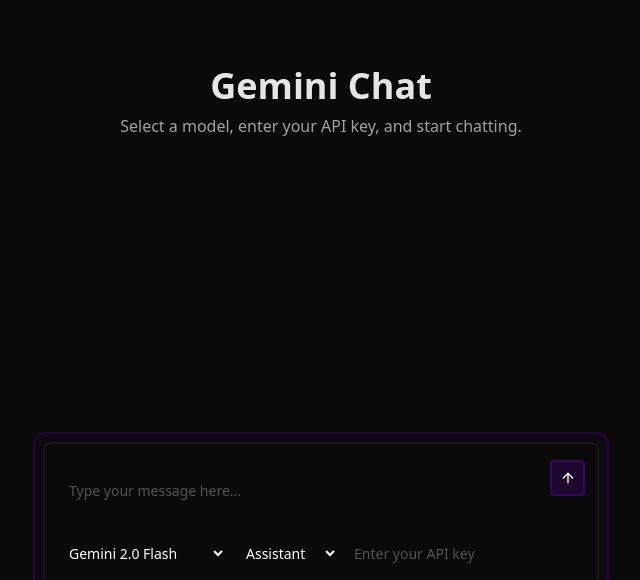
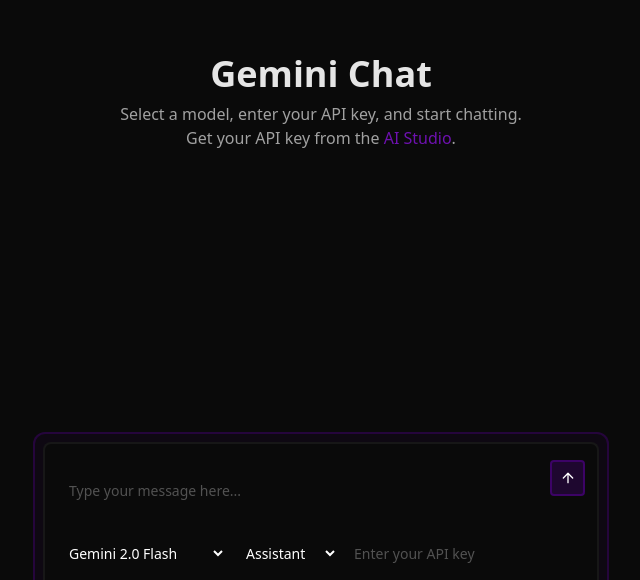
Before and after one commit to Arjunsharmahehe/gemini-chat, a React (Vite) app: page / in a window 1280 px wide. Shown: the part 220-800 px from the top of the page, without its empty margins (319-959 px from the left). Built offline with nearby package versions, Linux system fonts and the light colour scheme.

Commit message:
quality of life changes

```diff
--- a/src/App.tsx
+++ b/src/App.tsx
@@ -153,8 +153,8 @@
           </button>
           <h1 className="text-xl font-semibold text-gray-50">AI Chat</h1>
         </div>
-      <div className='flex-1 max-w-xl w-full mx-auto bg-neutral-950 h-screen flex flex-col'>
-        <div className='flex-1 bg-neutral-950 max-h-screen overflow-y-auto px-2 mt-6 pb-8'>
+      <div className='flex-1 max-w-xl w-full mx-auto h-screen flex flex-col'>
+        <div className='flex-1  max-h-screen overflow-y-auto px-2 mt-6 pb-8'>
           { messages.length === 0 ? <WelcomeScreen /> : messages?.map((message, index) => message.type === 'user' ? (
             <UserMessage key={`${message.timestamp.toISOString()}-${index}`} content={message.content} model={message.model} timestamp={message.timestamp} chatEndRef={chatEndRef} />
           ) : (
--- a/src/components/AssistantMessage.tsx
+++ b/src/components/AssistantMessage.tsx
@@ -17,7 +17,7 @@
     // Target ol tags
     ol: ({ node, ...props }) => <ol className='text-sm list-decimal list-inside pl-4 mb-2' {...props} />,
     // Target inline code
-    code: ({ node, ...props }) => <code className='text-sm font-normal bg-neutral-800 text-neutral-300 rounded-sm px-1 py-[1px] font-mono' {...props} />,
+    code: ({ node, ...props }) => <code className='text-sm font-thin bg-neutral-800 text-neutral-300 rounded-sm px-1 py-[1px] font-mono' {...props} />,
     // Target code blocks
     pre: ({ node, ...props }) => <pre className='text-sm bg-neutral-900 rounded-md border-2 border-purple-950/50 p-3 my-2 overflow-x-auto' {...props} />,
   };
@@ -44,6 +44,17 @@
     });
   }
 
+  if ( content === "Loading..."){
+    return (
+      <div className='flex w-fit gap-1 mr-auto py-3'>
+        <p className='w-3 h-3 animate-pulse bg-neutral-600 rounded-full'/>
+        <p className='w-3 h-3 animate-pulse bg-neutral-600 rounded-full'/>
+        <p className='w-3 h-3 animate-pulse bg-neutral-600 rounded-full'/>
+      </div>
+    )
+  }
+
+
   return (
     <div ref={chatEndRef} className='px-4 py-3 mr-auto w-fit max-w-full min-w-[200px] text-neutral-50 bg-neutral-900/40 rounded-r-2xl rounded-b-2xl mb-4'>
       <div className='text-xs flex items-center justify-between mb-2'>
--- a/src/components/InputContainer.tsx
+++ b/src/components/InputContainer.tsx
@@ -20,7 +20,7 @@
 
 
   return (
-      <form ref={formRef} onSubmit={onSubmit} className='px-2 pt-2 rounded-t-xl bg-purple-950/10 border-t-2 border-l-2 border-r-2 border-purple-950/50'>
+      <form ref={formRef} onSubmit={onSubmit} className='px-2 pt-2 rounded-t-xl bg-purple-950/10 border-t-2 border-l-2 border-r-2 border-purple-950/50 hover:border-purple-950/70 transition-colors duration-100'>
         <div className='bg-neutral-950 border-t-2 border-r-2 border-l-2 border-neutral-900 text-neutral-50 rounded-t-lg'>
           <div className='flex justify-between items-baseline px-3 pt-2'>
             <textarea className='w-full resize-none bg-transparent text-sm leading-6 text-foreground outline-none placeholder:text-neutral-600 disabled:opacity-0 px-3 py-2'
--- a/src/components/WelcomeScreen.tsx
+++ b/src/components/WelcomeScreen.tsx
@@ -3,6 +3,7 @@
         <div className="flex flex-col items-center justify-center h-full text-center text-neutral-400">
             <h1 className="text-4xl font-bold text-neutral-200 mb-2">Gemini Chat</h1>
             <p>Select a model, enter your API key, and start chatting.</p>
+            <p>Get your API key from the <a href="https://aistudio.google.com/u/0/apikey" className="text-purple-800 hover:underline">AI Studio</a>.</p>
         </div>
     );
 }
--- a/src/index.css
+++ b/src/index.css
@@ -1 +1,28 @@
 @import "tailwindcss";
+
+*::-webkit-scrollbar {
+  width: 4px; /* Width of vertical scrollbar */
+  height: 4px; /* Height of horizontal scrollbar */
+}
+
+/* Target the thumb (the draggable part) */
+*::-webkit-scrollbar-thumb {
+  background-color: #171717; /* Color of the thumb */
+  border-radius: 5px; /* Roundness of the thumb */
+}
+
+/* Target the thumb when it's hovered */
+*::-webkit-scrollbar-thumb:hover {
+  background-color: #1a1a1a; /* Color of the thumb on hover */
+}
+
+/* Target the track */
+*::-webkit-scrollbar-track {
+  background-color: #0a0a0a; /* Color of the track */
+}
+
+/* For the entire scrollbar */
+* {
+  scrollbar-width: thin; /* 'auto' (default), 'thin', 'none' */
+  scrollbar-color: #171717 #0a0a0a; /* thumb-color track-color */
+}
```
